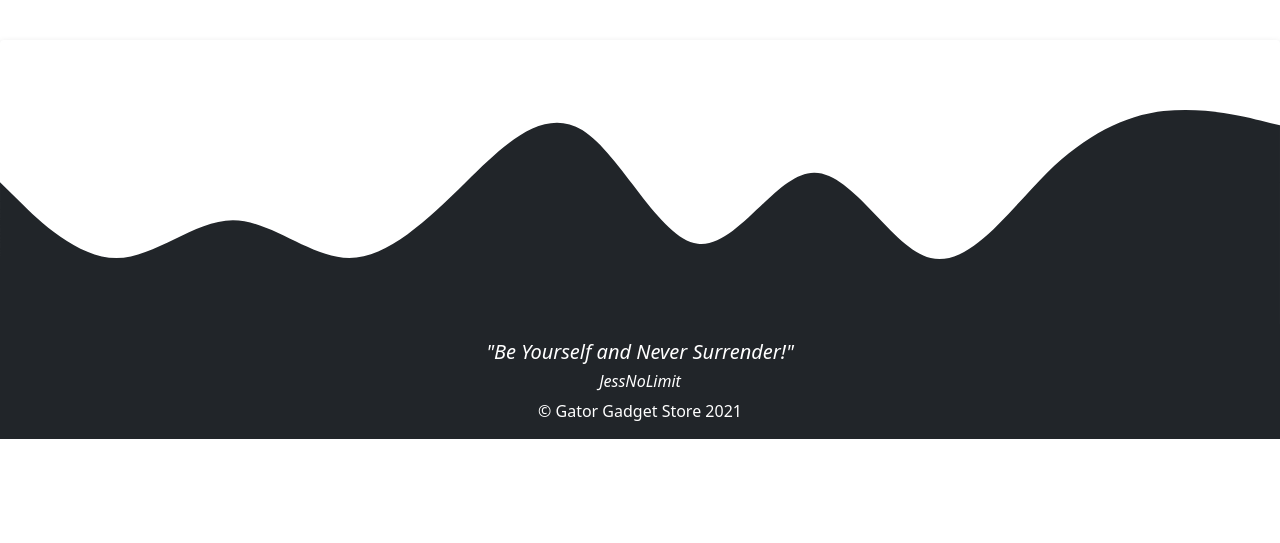
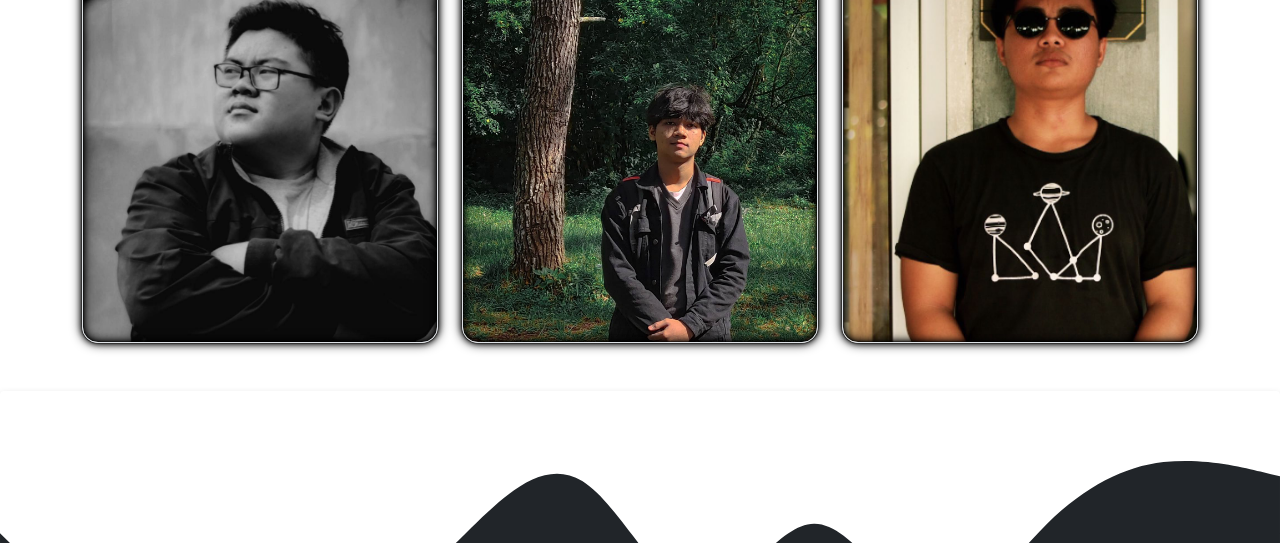
Before and after one commit to 06202003/Gatorzz.github.io, a plain HTML site: page aboutus.html in a window 1280 px wide. Shown: the part 651-1194 px from the top of the page. Before the commit the page ends 1090 px from the top, so only its background shows below. Drawn offline with nearby package versions, Linux system fonts and the light colour scheme.

Commit message:
Add files via upload

```diff
--- a/css/Style_About_Us.css
+++ b/css/Style_About_Us.css
@@ -10,6 +10,10 @@ html {
 *:before,
 *:after {
   box-sizing: inherit;
+}
+.border {
+  border: 1px solid black;
+  box-shadow: 0 0 1px black, 0 0 2px black, 0 0 6px black, 0 0 12px black, inset 0 0 1px black, inset 0 0 2px black, inset 0 0 6px black, inset 0 0 12px black;
 }
 
 .column {
@@ -67,3 +71,180 @@ html {
     display: block;
   }
 }
+/* David */
+.about-box {
+  position: relative;
+  background-image: url('../src/david.jpg');
+  background-size: cover;
+  border-radius: 1rem;
+  height: 25rem;
+  overflow: hidden;
+}
+.about-box::before {
+  content: '2172003';
+  position: absolute;
+  color: whitesmoke;
+  font-size: 5em;
+  font-weight: lighter;
+  font-style: italic;
+  top: 2rem;
+  left: -100px;
+  transform: translate(-50%, 0);
+  opacity: 0;
+  transition: 0.5s;
+}
+.about-box:hover::before {
+  left: 50%;
+  transform: translate(-50%, 0);
+  opacity: 1;
+}
+.about-box::after {
+  content: 'IG:yehezkiel_.david';
+  letter-spacing: 0.2em;
+  position: absolute;
+  color: whitesmoke;
+  font-size: 1.7em;
+  font-weight: lighter;
+  font-style: italic;
+  top: 20rem;
+  left: 450px;
+  transform: translate(-50%, 0);
+  opacity: 0;
+  transition: 0.5s;
+}
+.about-box:hover::after {
+  left: 50%;
+  transform: translate(-50%, 0);
+  opacity: 1;
+}
+.about-name {
+  position: absolute;
+  color: whitesmoke;
+  font-size: 2em;
+  opacity: 0;
+  top: 0;
+  width: 100%;
+  transition: 0.5s;
+}
+.about-box:hover .about-name {
+  top: 15px;
+  opacity: 1;
+}
+/* arthur */
+.about-box1 {
+  position: relative;
+  background-image: url('../src/arthur.jpg');
+  background-size: cover;
+  border-radius: 1rem;
+  height: 25rem;
+  overflow: hidden;
+}
+.about-box1::before {
+  content: '2172027';
+  position: absolute;
+  color: whitesmoke;
+  font-size: 5em;
+  font-weight: lighter;
+  font-style: italic;
+  top: 2rem;
+  left: -100px;
+  transform: translate(-50%, 0);
+  opacity: 0;
+  transition: 0.5s;
+}
+.about-box1:hover::before {
+  left: 50%;
+  transform: translate(-50%, 0);
+  opacity: 1;
+}
+.about-box1::after {
+  content: 'IG:xcrisarthur';
+  letter-spacing: 0.2em;
+  position: absolute;
+  color: whitesmoke;
+  font-size: 1.7em;
+  font-weight: lighter;
+  font-style: italic;
+  top: 20rem;
+  left: 450px;
+  transform: translate(-50%, 0);
+  opacity: 0;
+  transition: 0.5s;
+}
+.about-box1:hover::after {
+  left: 50%;
+  transform: translate(-50%, 0);
+  opacity: 1;
+}
+.about-name1 {
+  position: absolute;
+  color: whitesmoke;
+  font-size: 2em;
+  opacity: 0;
+  top: 0;
+  width: 100%;
+  transition: 0.5s;
+}
+.about-box1:hover .about-name1 {
+  top: 15px;
+  opacity: 1;
+}
+/* Willy */
+.about-box2 {
+  position: relative;
+  background-image: url('../src/willy.png');
+  background-size: cover;
+  border-radius: 1rem;
+  height: 25rem;
+  overflow: hidden;
+}
+.about-box2::before {
+  content: '2172023';
+  position: absolute;
+  color: whitesmoke;
+  font-size: 5em;
+  font-weight: lighter;
+  font-style: italic;
+  top: 2rem;
+  left: -100px;
+  transform: translate(-50%, 0);
+  opacity: 0;
+  transition: 0.5s;
+}
+.about-box2:hover::before {
+  left: 50%;
+  transform: translate(-50%, 0);
+  opacity: 1;
+}
+.about-box2::after {
+  content: 'IG:willyandie.s_';
+  letter-spacing: 0.2em;
+  position: absolute;
+  color: whitesmoke;
+  font-size: 1.7em;
+  font-weight: lighter;
+  font-style: italic;
+  top: 20rem;
+  left: 450px;
+  transform: translate(-50%, 0);
+  opacity: 0;
+  transition: 0.5s;
+}
+.about-box2:hover::after {
+  left: 50%;
+  transform: translate(-50%, 0);
+  opacity: 1;
+}
+.about-name2 {
+  position: absolute;
+  color: whitesmoke;
+  font-size: 2em;
+  opacity: 0;
+  top: 0;
+  width: 100%;
+  transition: 0.5s;
+}
+.about-box2:hover .about-name2 {
+  top: 15px;
+  opacity: 1;
+}
```
